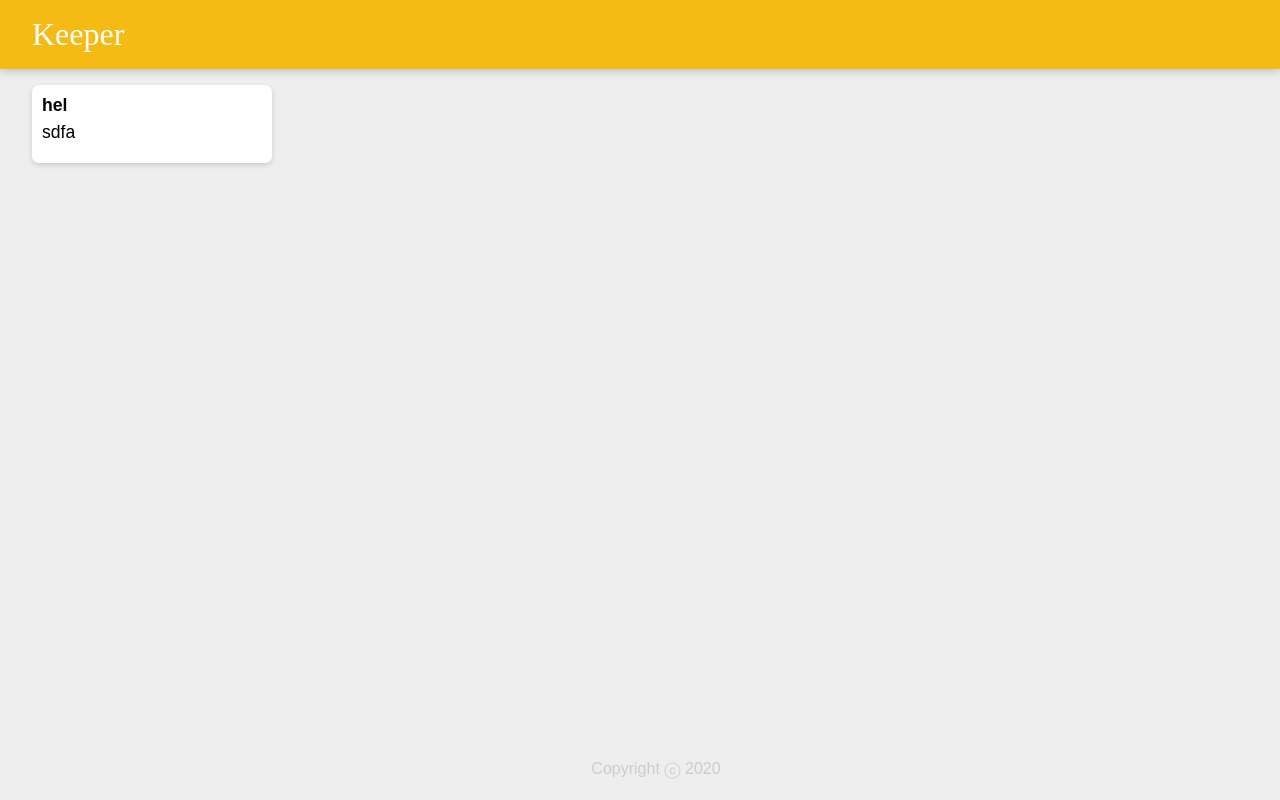
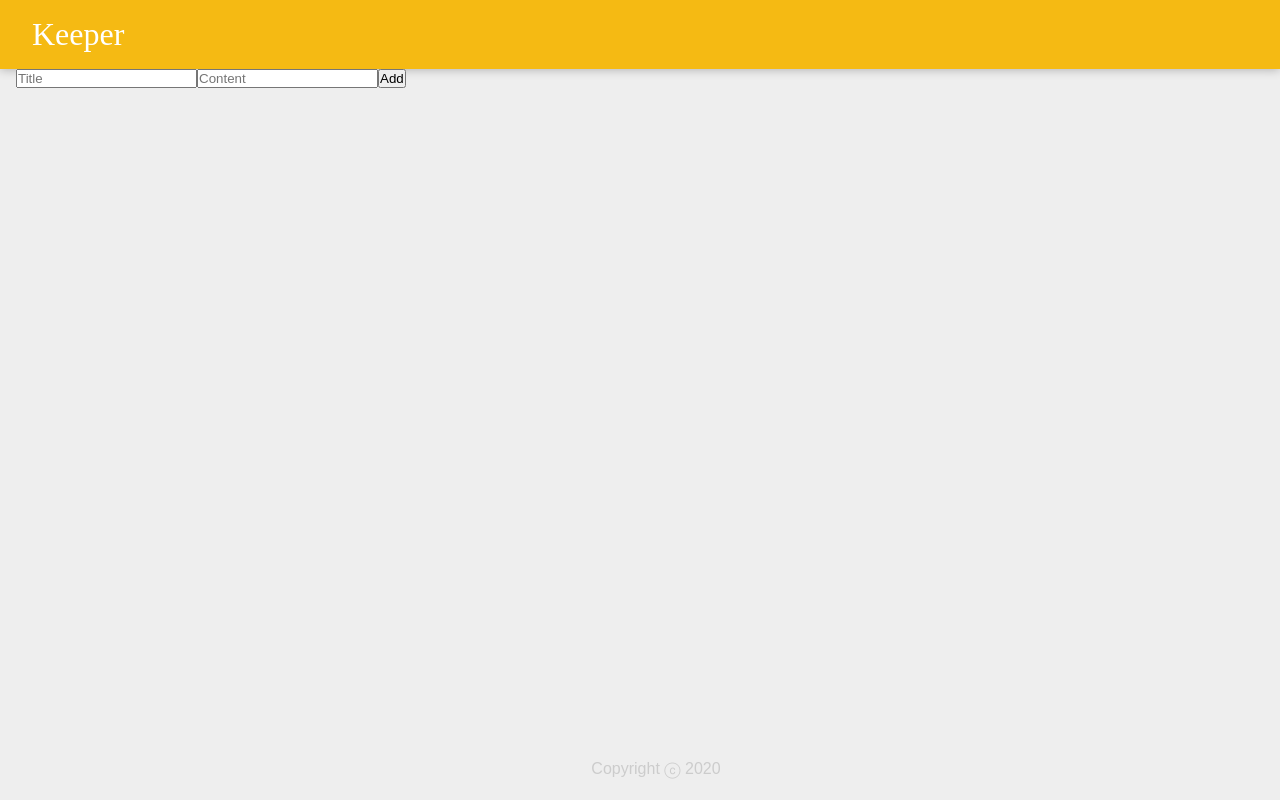
Before and after one commit to iam-Akshat/gnotkeeper, a React (Create React App) app: page / in a window 1280 px wide. Built offline with nearby package versions, Linux system fonts and the light colour scheme.

Commit message:
added Note Taker Component

```diff
--- a/src/App.jsx
+++ b/src/App.jsx
@@ -1,14 +1,26 @@
-import React from "react";
+import React, {useState} from "react";
 import Header from "./Header.jsx";
 import Footer from "./Footer.jsx";
 import Note from "./Note.jsx";
+import NoteTaker from "./NoteTaker.jsx";
 
 function App() {
+  const [notes,addNote]=useState([])
+
+  function submitNote(title,content){
+    const note={title,content}
+    addNote((prevVal)=>{
+      return [...prevVal,note]
+    })
+
+  }
   return (
     <div>
       <Header />
-
-      <Note title="hel" content="sdfa" />
+      <NoteTaker onSubmitNote={submitNote}/>
+      {notes.map((note)=>{
+       return <Note key={new Date().toUTCString()} title={note.title} content={note.content}/>
+      })}
 
       <Footer />
     </div>
--- /dev/null
+++ b/src/NoteTaker.jsx
@@ -0,0 +1,31 @@
+import React, { useState } from "react";
+
+function NoteTaker (props) {
+    const [noteInfo,setNoteInfo]=useState({
+        title:"",
+        content:""})
+
+    function addNote(){
+        props.onSubmitNote(noteInfo.title,noteInfo.content)
+
+        setNoteInfo({
+            title:"",
+            content:""})
+    }
+    function handleChange(event){
+        const val=event.target.value;
+        const name=event.target.name;
+        setNoteInfo((prevVal)=>{
+          return name==="title" ? {title:val,content:prevVal.content}:{title:prevVal.title,content:val}
+        })
+    }
+    return (
+        <div className="add-Note">
+            <input onChange={handleChange} type="text" name="title" id="title" value={noteInfo.title} placeholder="Title"/>
+            <input onChange={handleChange} type="text" name="content" id="content" value={noteInfo.content} placeholder="Content"/>
+            <button onClick={addNote}>Add</button>
+        </div>
+    )
+}
+
+export default NoteTaker;
```
